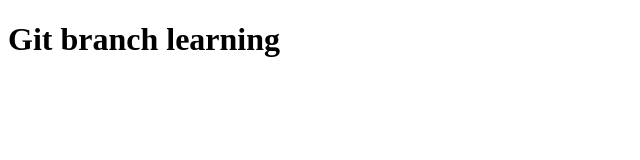
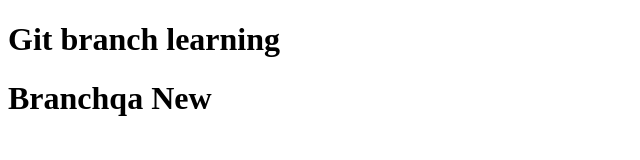
Before and after one commit to SuhTest/GitBranch1, a plain HTML site: page index.html in a window 1280 px wide. Shown: the whole page, without its empty margins (0-640 px from the left). Drawn offline with Linux system fonts and the light colour scheme.

Commit message:
branchqa new

```diff
--- a/index.html
+++ b/index.html
@@ -7,5 +7,6 @@
   </head>
   <body>
     <h1>Git branch learning</h1>
+    <h1>Branchqa New</h1>
   </body>
 </html>
```
